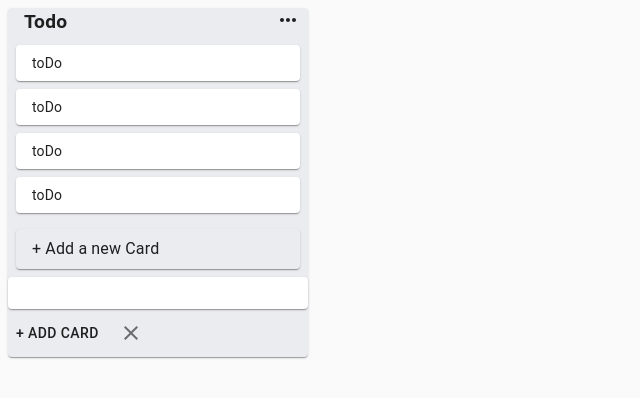
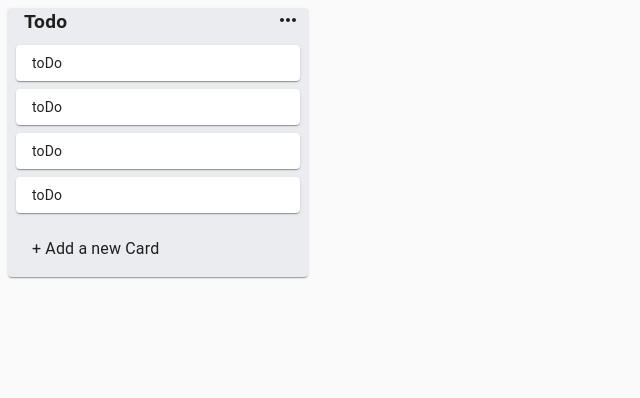
Before and after one commit to AlbertCos/Reto3, a React (Create React App) app: page / in a window 1280 px wide. Shown: the top 398 px of the page, without its empty margins (0-640 px from the left). Built offline with nearby package versions, Linux system fonts and the light colour scheme.

Commit message:
Added styles and setOpen

```diff
--- a/src/components/Input/InputCard.js
+++ b/src/components/Input/InputCard.js
@@ -1,28 +1,42 @@
 import {InputBase, Paper, Button, IconButton } from '@material-ui/core';
 import React from 'react';
 import ClearIcon from "@material-ui/icons/Clear";
-import{makeStyles} from '@material-ui/core/styles';
+import{makeStyles, fade} from '@material-ui/core/styles';
 
 
 
-// const useStyle = makeStyles((theme)=>({
-//     root:{
-//         width:'300px',
-//         backgroundColor:'#EBECF0',
-//         marginLeft: theme.spacing(1),
-//     },
-// }));
+const useStyle = makeStyles((theme)=>({
+    card:{
+        margin:theme.spacing(0,1,1,1),
+        paddingBottom:theme.spacing(4),
+        padding:theme.spacing(1,1,1,0),
+    },
+    input:{
+        margin:theme.spacing(1),
+    },
+    btnConfirm:{
+        background:"#5AAC44",
+        color:"#fff",
+        "&:hover":{
+            background:fade("#5AAC44",0.25),
+        }
+    },
+    confirm:{
+        margin:theme.spacing(0,1,1,1),
+    }
+}));
 
-export default function InputCard() {
+export default function InputCard({setOpen}) {
+    const classes = useStyle();
     return (
         <div>
-            <div>
-            <Paper>
-                <InputBase multiline fullWidth/>
+            <div >
+            <Paper className={classes.card}>
+                <InputBase multiline fullWidth inputProps={{className:classes.input,}} placeholder="Enter the card title..."/>
             </Paper>
             </div>
-            <div>
-                <Button>+ Add Card</Button>
+            <div className={classes.confirm}>
+                <Button className={classes.btnConfirm} onClick={()=>setOpen(false)}>+ Add Card</Button>
                 <IconButton><ClearIcon/></IconButton>
             </div>
         </div>
--- a/src/components/Input/InputContainer.js
+++ b/src/components/Input/InputContainer.js
@@ -1,6 +1,7 @@
-import { Paper, Typography } from '@material-ui/core'
-import React from 'react'
+import { Collapse, Paper, Typography } from '@material-ui/core'
+import React, { useState } from 'react'
 import{fade, makeStyles} from '@material-ui/core/styles';
+import InputCard from './InputCard';
 
 const useStyle = makeStyles((theme)=>({
     root:{
@@ -8,7 +9,7 @@ const useStyle = makeStyles((theme)=>({
     },
     addCard:{
         padding:theme.spacing(1,1,1,2),
-        margin: theme.spacing(1),
+        margin: theme.spacing(0,1,1,1),
         background:"#EBECF0",
         "&:HOVER":{
             backgroundColor:fade("#000", 0.25),
@@ -18,14 +19,19 @@ const useStyle = makeStyles((theme)=>({
 
 export default function InputContainer() {
     const classes = useStyle ();
-
+    const [open,setOpen] = useState(false)
     return (
         <div className={classes.root}>
-            <Paper className={classes.addCard}>
+            <Collapse in={open}>
+            <InputCard setOpen={setOpen}/>
+            </Collapse>
+            <Collapse in={!open}>
+            <Paper className={classes.addCard} elevation={0} onClick={()=>setOpen(!open)}>
                 <Typography>
-                   + Add a new Card
+                + Add a new Card
                 </Typography>
             </Paper>
+            </Collapse>
         </div>
     )
 }
--- a/src/components/List.js
+++ b/src/components/List.js
@@ -26,7 +26,6 @@ export default function List () {
                 <Card/>
                 <Card/>
                 <InputContainer/>
-                <InputCard/>
             </Paper>
         </div>
     );
```
